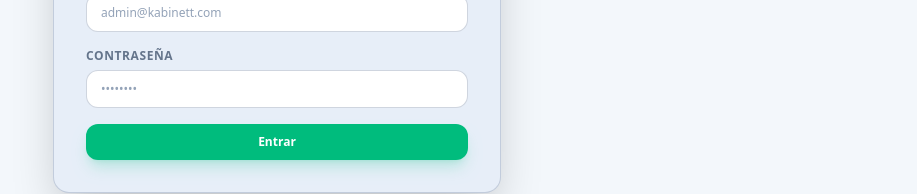
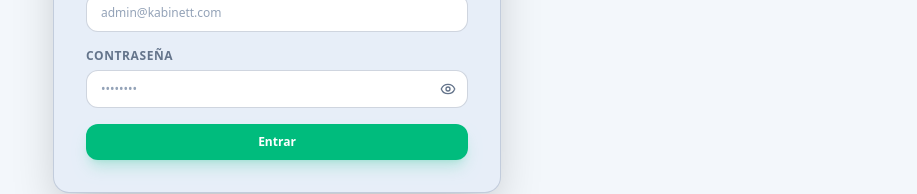
Before and after one commit to manuelchascoinycom-del/kabinett, a Next.js app in the folder frontend/: page /login in a window 1280 px wide. Shown: the part 374-568 px from the top of the page, without its empty margins (363-1280 px from the left). Built offline with nearby package versions, Linux system fonts and the light colour scheme; no server answers.

Commit message:
feat(login): add show/hide password toggle

```diff
--- a/frontend/app/login/page.tsx
+++ b/frontend/app/login/page.tsx
@@ -1,4 +1,3 @@
-// app/login/page.tsx
 "use client";
 
 import { useState, useEffect } from "react";
@@ -6,11 +5,13 @@ import { useRouter, useSearchParams } from "next/navigation";
 import { useAuth } from "@/context/AuthContext";
 import { APP_TEXTS } from "@/app/constants/texts";
 import { authService } from "@/services/authService";
+import { Eye, EyeOff } from "lucide-react";
 
 export default function LoginPage() {
   const T = APP_TEXTS.login;
   const [username, setUsername] = useState("");
   const [password, setPassword] = useState("");
+  const [showPassword, setShowPassword] = useState(false);
   const [errorMsg, setErrorMsg] = useState("");
   const [loading, setLoading] = useState(false);
 
@@ -99,14 +100,29 @@ export default function LoginPage() {
             <label className="block text-xs font-semibold text-[color:var(--text-muted)] mb-1.5 uppercase tracking-wider">
               {T.passwordLabel}
             </label>
+            <div className="relative">
               <input
-              type="password"
+                type={showPassword ? "text" : "password"}
                 required
                 value={password}
                 onChange={(e) => setPassword(e.target.value)}
                 placeholder={T.passwordPlaceholder}
-              className="w-full px-3.5 py-2.5 rounded-xl text-xs bg-[var(--panel-bg)] border border-[color:var(--border-color)] text-[color:var(--text-primary)] focus:outline-none focus:border-emerald-500 transition-all placeholder:text-[color:var(--text-subtle)]"
+                className="w-full pl-3.5 pr-10 py-2.5 rounded-xl text-xs bg-[var(--panel-bg)] border border-[color:var(--border-color)] text-[color:var(--text-primary)] focus:outline-none focus:border-emerald-500 transition-all placeholder:text-[color:var(--text-subtle)]"
               />
+              <button
+                type="button"
+                onClick={() => setShowPassword(!showPassword)}
+                className="absolute inset-y-0 right-0 pr-3 flex items-center text-[color:var(--text-muted)] hover:text-[color:var(--text-primary)] cursor-pointer transition-colors"
+                tabIndex={-1}
+                aria-label={showPassword ? "Ocultar contraseña" : "Mostrar contraseña"}
+              >
+                {showPassword ? (
+                  <EyeOff className="w-4 h-4" />
+                ) : (
+                  <Eye className="w-4 h-4" />
+                )}
+              </button>
+            </div>
           </div>
 
           <button
--- a/frontend/package.json
+++ b/frontend/package.json
@@ -9,6 +9,7 @@
     "lint": "eslint"
   },
   "dependencies": {
+    "lucide-react": "^1.30.0",
     "next": "16.2.10",
     "pdfjs-dist": "^6.2.108",
     "react": "19.2.4",
```
Also changed, not shown: 1 other file (tests, documents, lock files or other folders). Lines whose indentation alone changed are shown as unchanged.
